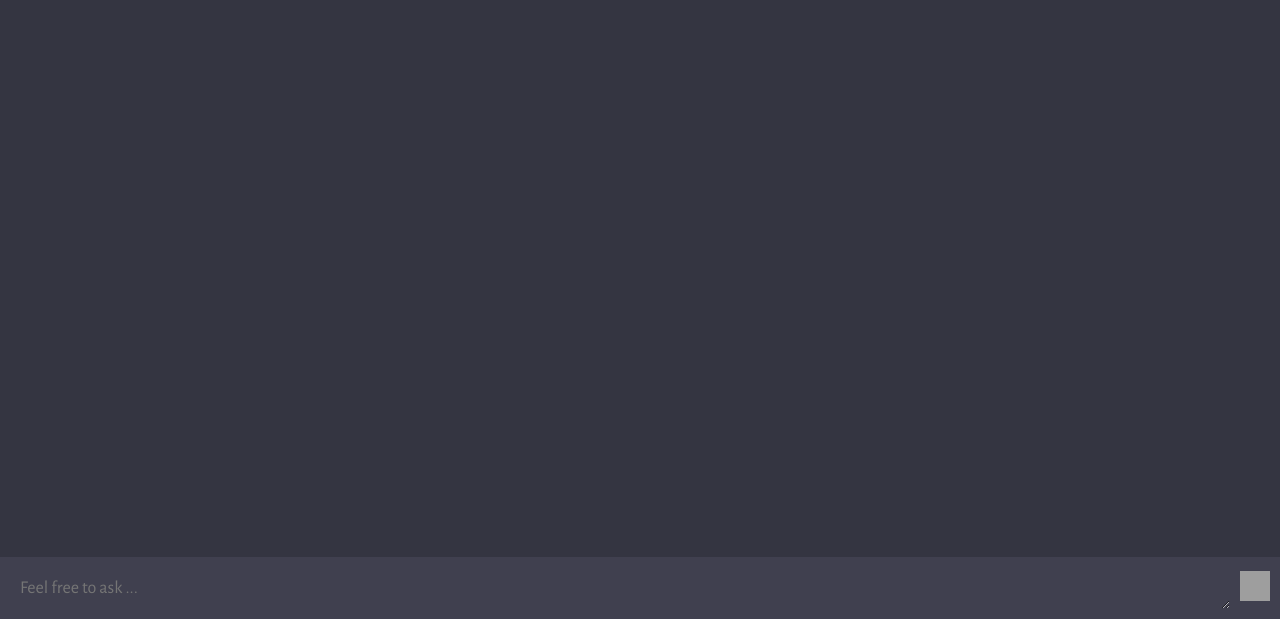
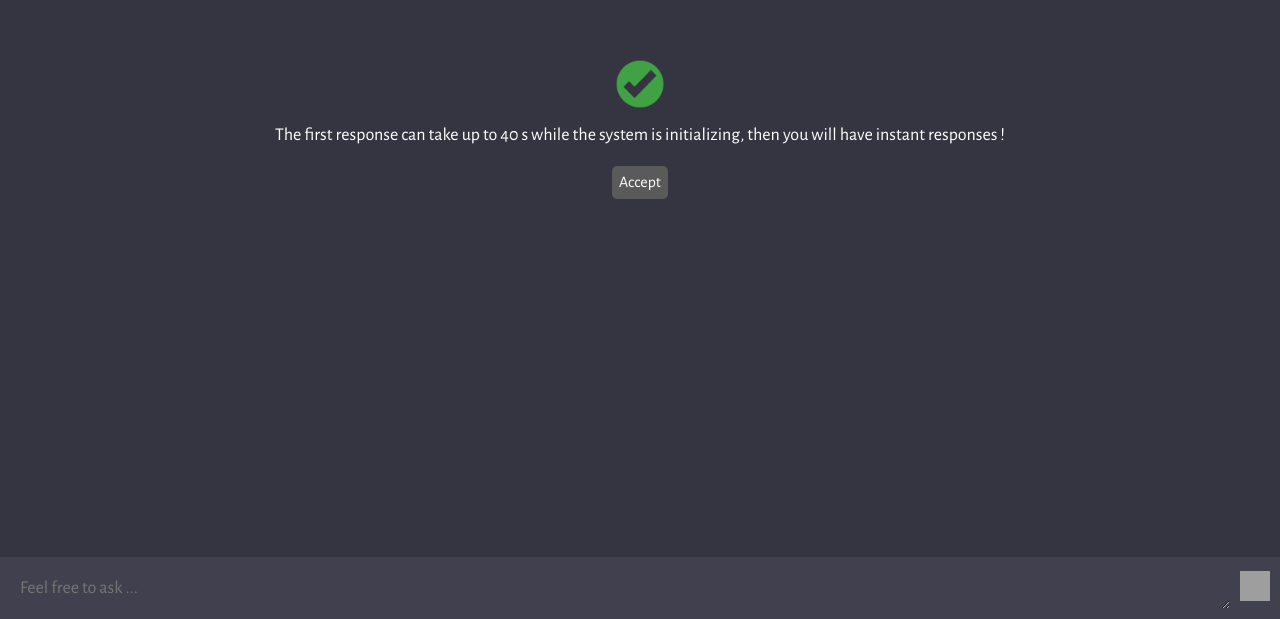
Before and after one commit to DiegoCascavita/IA-CHATGPT-API, a website built with Vite: page client/index.html in a window 1280 px wide. Shown: the part 181-800 px from the top of the page. Built offline with nearby package versions, Linux system fonts and the light colour scheme; grey boxes are pictures that could not be loaded.

Commit message:
adding popUp warning

```diff
--- a/client/index.html
+++ b/client/index.html
@@ -8,6 +8,14 @@
     <link rel="stylesheet" href="style.css">
   </head>
   <body>
+
+    <div id="modalbox">
+      <img src="./assets/check.png" alt="PopUp" class="cookies"
+      style="height: 50px;">
+      <p class="popup-text">The first response can take up to 40 s while the system is initializing, then you will have instant responses !</p>
+      <button type="button" class="accept-btn">Accept</button>
+    </div>
+
     <div id="app">
       <div id="chat_container"></div>
 
@@ -15,6 +23,7 @@
         <textarea name="prompt" cols="1" rows="1" placeholder="Feel free to ask ... "></textarea>
         <button type="submit"><img src="https://www.lahuertaverde.mx/wp-content/plugins/cl-chatbot/img/icons/send.png"></button>
       </form>
+
     </div>
     <script type="module" src="script.js"></script>
   </body>
--- a/client/script.js
+++ b/client/script.js
@@ -1,6 +1,9 @@
 import bot from './assets/bot.svg'
 import user from './assets/user.svg'
 
+// --------------------------POP UP
+
+// ---------------------------- API
 const form = document.querySelector('form')
 const chatContainer = document.querySelector('#chat_container')
 
--- a/client/style.css
+++ b/client/style.css
@@ -10,8 +10,36 @@
 body {
   background: #343541;
 }
-
-
+/* ------------POPUP MESSAGE */
+#modalbox{
+  z-index: 1;
+  position: fixed;
+  width: 80%;
+  left: 10%;
+  height: 80%;
+  display: flex;
+  flex-direction: column;
+  justify-content: center;
+  align-items: center;
+  font-size: 18px;
+  color: white;
+  /* display: none; */
+}
+.accept-btn{
+  font-size: medium;
+  padding: 7px;
+  display: block;
+  margin: 20px auto;
+  background: rgb(90, 90, 90);
+  border-radius: 5px;
+  color: white;
+}
+.cookies{
+  margin-bottom: 15px;
+}
+.popuptext{
+  text-align: center;
+}
 #app {
   width: 100vw;
   height: 100vh;
```
Also changed, not shown: client/assets/check.png (added).
